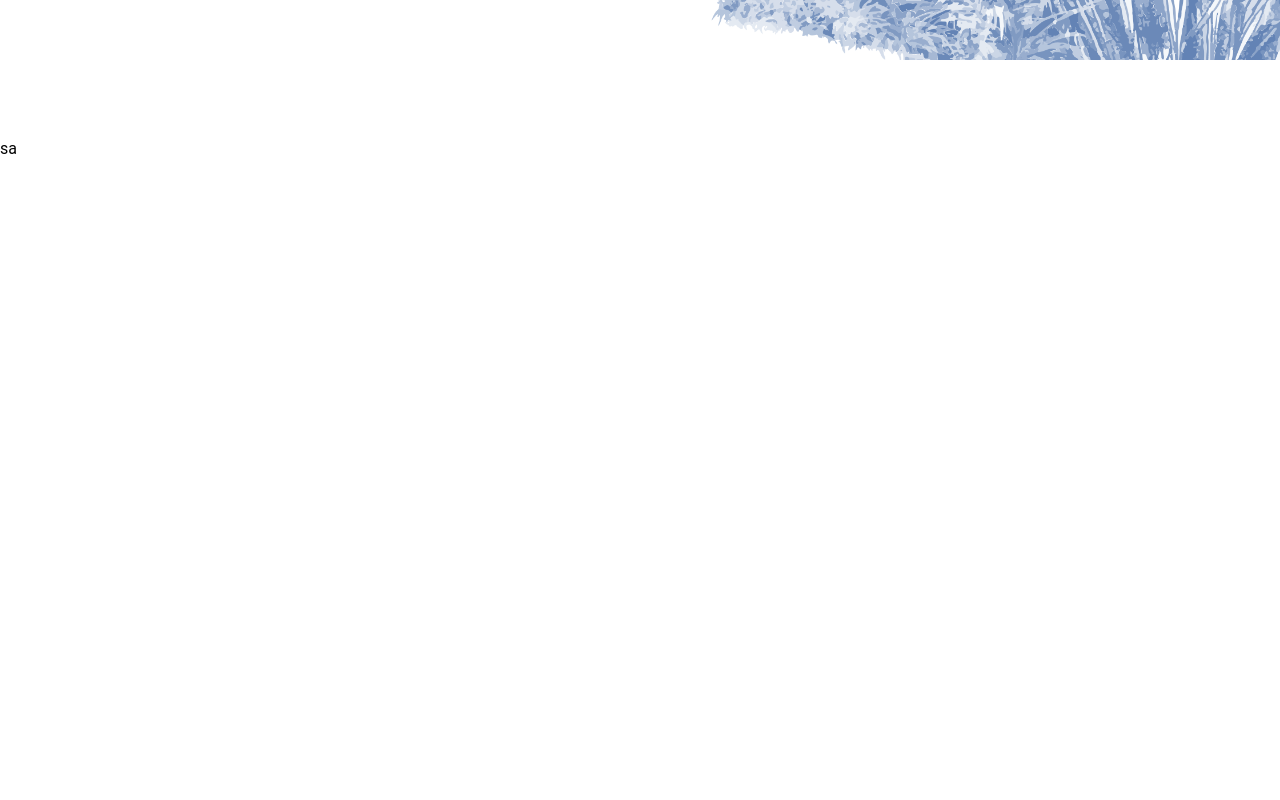
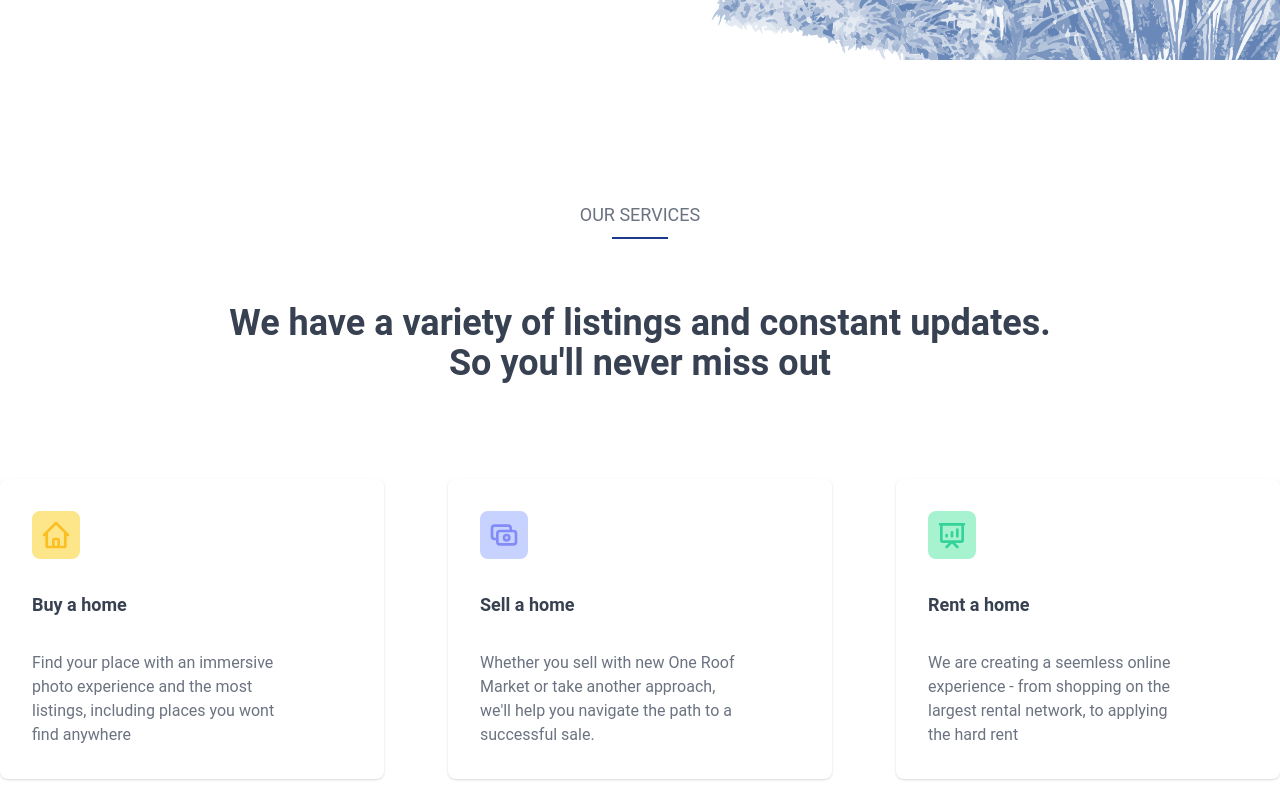
Before and after one commit to tatendabakozw/one-roof, a Next.js app: page / in a window 1280 px wide. Shown: the part 740-1540 px from the top of the page. Built offline with nearby package versions, Linux system fonts and the light colour scheme.

Commit message:
home category icons

```diff
--- a/components/nav/HomeNavbar.tsx
+++ b/components/nav/HomeNavbar.tsx
@@ -48,7 +48,7 @@ function HomeNavbar(props: Props): ReactElement {
     },[])
 
     return (
-        <nav  className={`${shadowOn ? 'shadow fixed mb-16 transition duration-1500 ease-in-out' : 'shadow-none'} + w-full z-50 bg-white flex flex-wrap items-center justify-between px-2 py-4 navbar-expand-lg`}>
+        <nav  className={`${shadowOn ? 'shadow-lg fixed mb-16 transition duration-1500 ease-in-out' : 'shadow-none'} + w-full z-50 bg-white flex flex-wrap items-center justify-between px-2 py-4 navbar-expand-lg`}>
 
         <div className="container px-4 mx-auto flex flex-wrap items-center justify-between">
           <div className="w-full relative flex justify-between lg:w-auto lg:static lg:block lg:justify-start">
@@ -86,7 +86,7 @@ function HomeNavbar(props: Props): ReactElement {
                   </Transition>
                 {
                     nav_options.map(option=>(
-                        <li className="flex items-center">
+                        <li key={option.id} className="flex items-center">
                             <a
                             className={"lg:text-blue-900 lg:hover:bg-gray-100 py-3 px-4 mr-2 rounded-full text-blue-900 hover:bg-gray-100 flex items-center text-sm uppercase font-semibold"}
                             href={option.location}
@@ -101,7 +101,7 @@ function HomeNavbar(props: Props): ReactElement {
               </li>
 
               {mobile_nav_options.map(option =>(
-                <li className="items-center lg:hidden md:hidden flex">
+                <li key={option.id} className="items-center lg:hidden md:hidden flex">
                     <a
                     className={"lg:text-blue-900 lg:hover:bg-gray-100 py-3 px-4 mr-2 rounded-full text-blue-900 hover:bg-gray-100 flex items-center text-sm uppercase"}
                     href={option.location}
--- /dev/null
+++ b/components/svgs/House.tsx
@@ -0,0 +1,11 @@
+import React from 'react'
+
+function House() {
+    return (
+        <svg xmlns="http://www.w3.org/2000/svg" className="h-6 w-6" fill="none" viewBox="0 0 24 24" stroke="currentColor">
+            <path strokeLinecap="round" strokeLinejoin="round" strokeWidth={2} d="M3 12l2-2m0 0l7-7 7 7M5 10v10a1 1 0 001 1h3m10-11l2 2m-2-2v10a1 1 0 01-1 1h-3m-6 0a1 1 0 001-1v-4a1 1 0 011-1h2a1 1 0 011 1v4a1 1 0 001 1m-6 0h6" />
+        </svg>
+    )
+}
+
+export default House
--- a/pages/index.tsx
+++ b/pages/index.tsx
@@ -2,6 +2,7 @@ import HomeLayout from '../layouts/HomeLayout'
 import Image from 'next/image'
 import profilePic from '../public/house3.png'
 import BigSearch from '../components/search/BigSearch'
+import {HomeIcon, CashIcon, PresentationChartBarIcon} from '@heroicons/react/outline'
 
 export default function Home() {
   return (
@@ -23,8 +24,47 @@ export default function Home() {
             </>
           </div>
         </div>
-        <div className="min-h-screen">
-          sa
+        <div className="min-h-screen mt-16">
+          <div className="self-center flex flex-col">
+            <p className="text-gray-500 uppercase self-center text-center text-lg mb-2">our services</p>
+            <div className="w-14 border-b-2 border-blue-900 self-center mb-16"></div>
+            <p className="text-4xl w-2/3 font-semibold self-center text-center text-gray-700 mb-24">We have a variety of listings and constant updates.
+              So you'll never miss out
+            </p>
+            <div className="grid grid-cols-3 gap-16">
+                <div className="col-span-1 p-8 rounded-lg shadow transition duration-100 transform hover:scale-105 cursor-pointer hover:shadow-xl">
+                  <div className="flex">
+                    <span className="bg-yellow-200 p-2 rounded-lg">
+                      <HomeIcon height={32} width={32} className="text-yellow-400 rounded-lg " />
+                    </span>
+                  </div>
+                  <p className="text-gray-700 font-semibold text-lg my-8">Buy a home</p>
+                  <p className="text-gray-500 w-4/5">Find your place with an immersive photo experience and the most listings, including places you wont find anywhere</p>
+                </div>
+                <div className="col-span-1 p-8 rounded-lg shadow transition duration-100 transform hover:scale-105 cursor-pointer hover:shadow-xl">
+                  <div className="flex">
+                    <span className="bg-indigo-200 p-2 rounded-lg">
+                      <CashIcon height={32} width={32} className="text-indigo-400 rounded-lg" />
+                    </span>
+                  </div>
+                  <p className="text-gray-700 font-semibold text-lg my-8">Sell a home</p>
+                  <p className="text-gray-500 w-4/5">
+                    Whether you sell with new One Roof Market or take another approach, we'll help you navigate the path to a successful sale.
+                  </p>
+                </div>
+                <div className="col-span-1 p-8 rounded-lg shadow transition duration-100 transform hover:scale-105 cursor-pointer hover:shadow-xl">
+                  <div className="flex">
+                    <span className="bg-green-200 p-2 rounded-lg">
+                      <PresentationChartBarIcon height={32} width={32} className="text-green-400 rounded-lg" />
+                    </span>
+                  </div>
+                  <p className="text-gray-700 font-semibold text-lg my-8">Rent a home</p>
+                  <p className="text-gray-500 w-4/5">
+                    We are creating a seemless online experience - from shopping on the largest rental network, to applying the hard rent
+                  </p>
+                </div>
+            </div>
+          </div>
         </div>
       </div>
     </HomeLayout>
```
